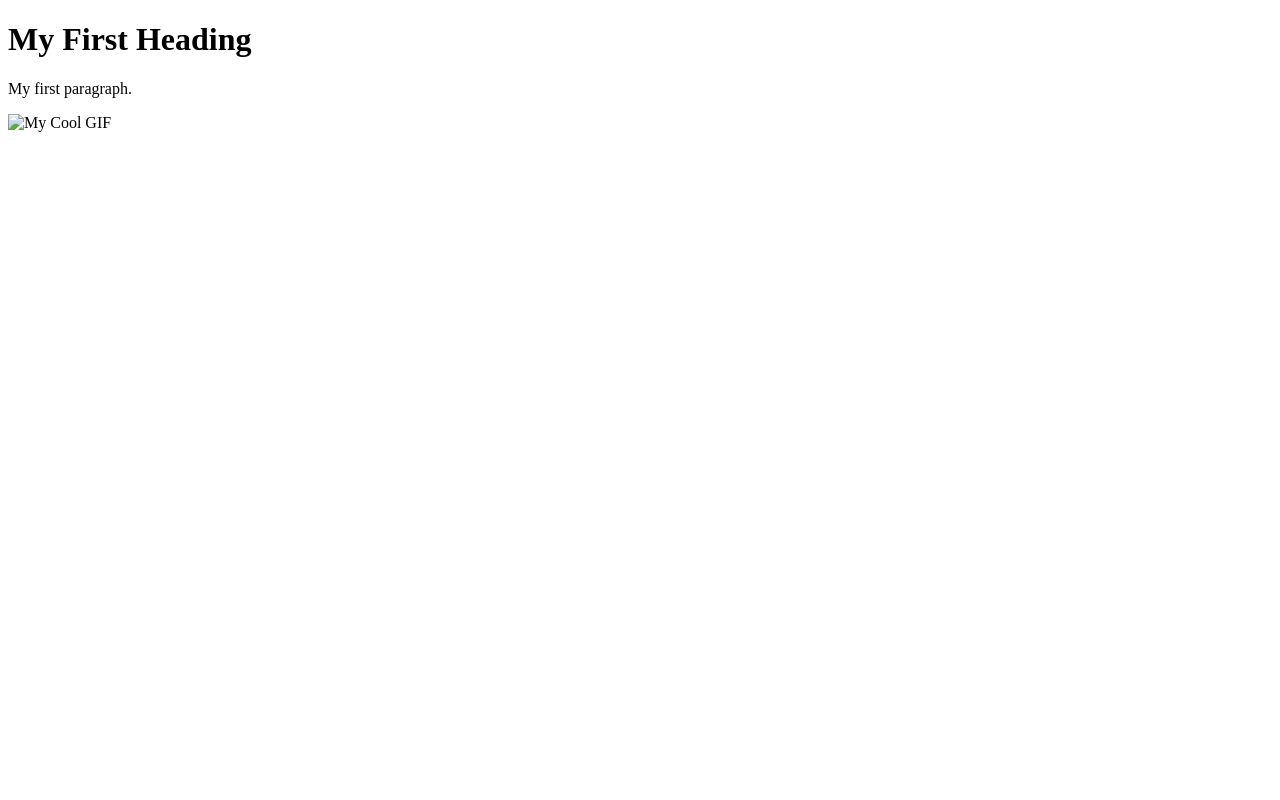
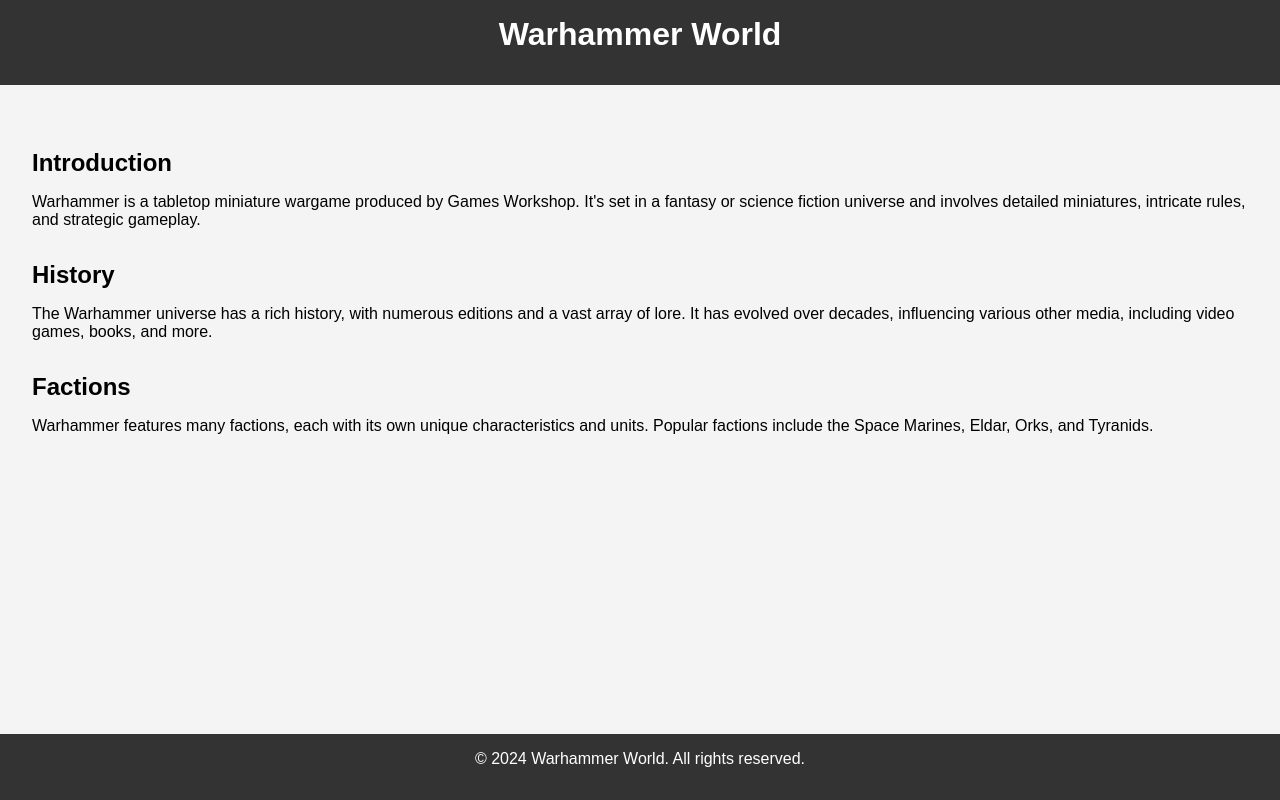
Before and after one commit to Rylanor556/Ryan-s-fuckery, a plain HTML site: page index.html in a window 1280 px wide. Drawn offline with Linux system fonts and the light colour scheme.

Commit message:
Update index.html

```diff
--- a/index.html
+++ b/index.html
@@ -1,15 +1,62 @@
 <!DOCTYPE html>
 <html lang="en">
 <head>
-  <meta charset="UTF-8">
-  <meta name="viewport" content="width=device-width, initial-scale=1.0">
-  <title>My First Webpage</title>
+    <meta charset="UTF-8">
+    <meta name="viewport" content="width=device-width, initial-scale=1.0">
+    <title>Warhammer World</title>
+    <style>
+        body {
+            font-family: Arial, sans-serif;
+            background-color: #f4f4f4;
+            margin: 0;
+            padding: 0;
+        }
+        header {
+            background-color: #333;
+            color: #fff;
+            padding: 1rem 0;
+            text-align: center;
+        }
+        .container {
+            padding: 2rem;
+        }
+        .section {
+            margin: 2rem 0;
+        }
+        h1, h2, p {
+            margin: 0 0 1rem;
+        }
+        footer {
+            background-color: #333;
+            color: #fff;
+            text-align: center;
+            padding: 1rem 0;
+            position: fixed;
+            bottom: 0;
+            width: 100%;
+        }
+    </style>
 </head>
 <body>
-
-  <h1>My First Heading</h1>
-  <p>My first paragraph.</p>
-  <img src="horse.gif" alt="My Cool GIF" width="500" height="auto">
-
+    <header>
+        <h1>Warhammer World</h1>
+    </header>
+    <div class="container">
+        <div class="section">
+            <h2>Introduction</h2>
+            <p>Warhammer is a tabletop miniature wargame produced by Games Workshop. It's set in a fantasy or science fiction universe and involves detailed miniatures, intricate rules, and strategic gameplay.</p>
+        </div>
+        <div class="section">
+            <h2>History</h2>
+            <p>The Warhammer universe has a rich history, with numerous editions and a vast array of lore. It has evolved over decades, influencing various other media, including video games, books, and more.</p>
+        </div>
+        <div class="section">
+            <h2>Factions</h2>
+            <p>Warhammer features many factions, each with its own unique characteristics and units. Popular factions include the Space Marines, Eldar, Orks, and Tyranids.</p>
+        </div>
+    </div>
+    <footer>
+        <p>&copy; 2024 Warhammer World. All rights reserved.</p>
+    </footer>
 </body>
 </html>
```
